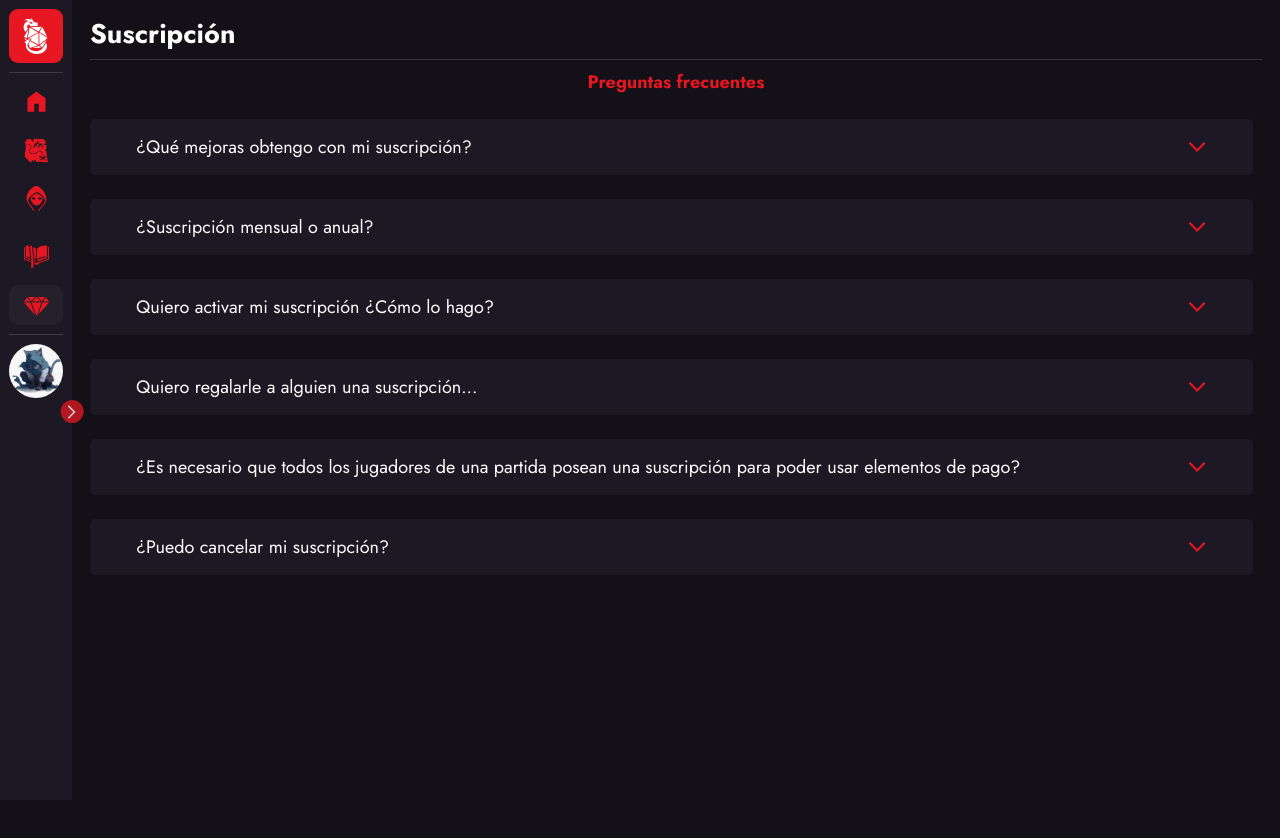
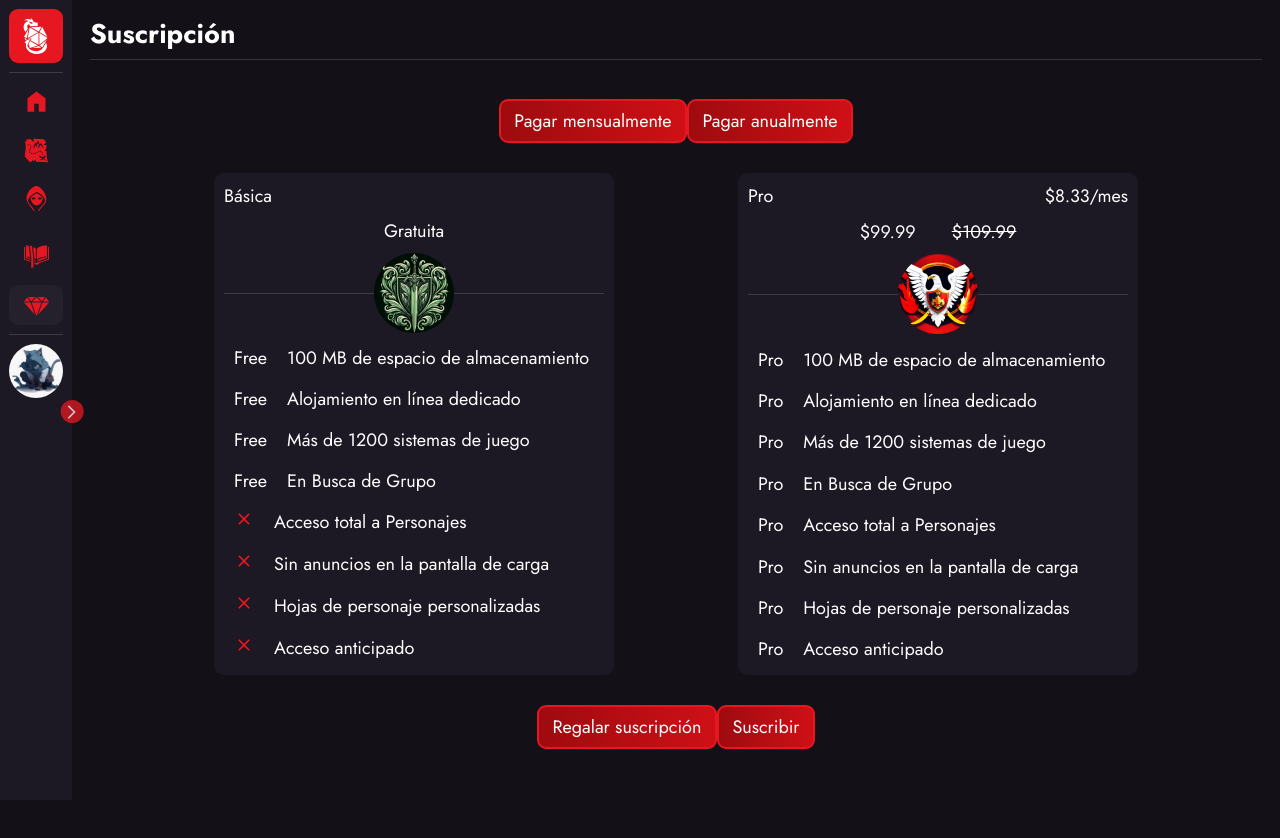
Before and after one commit to proyecto-dnd/frontend, a Next.js app: page /suscription in a window 1280 px wide. Shown: the top 838 px of the page. Built offline with nearby package versions, Linux system fonts and the light colour scheme; sample sign-in values are in the browser's storage.

Commit message:
Agrego cards de suscripcion

```diff
--- a/src/app/(home)/suscription/page.module.css
+++ b/src/app/(home)/suscription/page.module.css
@@ -48,9 +48,93 @@
     margin-top: 20px;
 }
 
+.container {
+    width: 100%;
+    gap: 45px;
+    margin-top: 30px;
+}
+
+.containerBtn {
+    display: flex;
+    width: 100%;
+    justify-content: center;
+    margin-bottom: 30px;
+}
+
+.tarjet {
+    background-color: var(--background-light);
+    width: 400px;
+    padding: 10px;
+    border-radius: var(--border-radius);
+    display: flex;
+    flex-direction: column;
+    justify-content: space-between;
+    gap: 0.5rem;
+}
+
+.invite {
+    padding: 3px 10px;
+}
+
+.btn {
+    display: flex;
+}
+
+.button1 {
+    /*width: 260px;
+    height: 47px;*/
+    font-size: 20px;
+    display: flex;
+    align-items: center;
+}
+
+.button2 {
+    /*width: 260px;
+    height: 47px;*/
+    font-size: 20px;
+    display: flex;
+    align-items: center;
+}
+
+.containerTarjet {
+    display: flex;
+    justify-content: space-evenly;
+    margin: 30px 0;
+}
+
+.p {
+    text-align: left;
+}
+
+.valor {
+    text-align: center;
+}
+
+.valor2 {
+    text-align: center;
+    text-decoration: line-through;
+}
+
+.item {
+    display: flex;
+}
+
+.pro {
+    display: flex;
+    justify-content: space-between;
+}
+
+.valuePro {
+    display: flex;
+    justify-content: center;
+    gap: 2rem;
+}
+
 .list {
     display: flex;
     flex-direction: column;
+    height: 100%;
+    overflow-y: auto;
 }
 
 .list::-webkit-scrollbar {
@@ -69,6 +153,13 @@
     background: #888;
 }
 
+.free,
+.pro {
+    display: flex;
+    align-items: center;
+}
+
+
 @media (min-width: 550px) {
     .title {
         justify-content: flex-start;
--- a/src/app/(home)/suscription/page.tsx
+++ b/src/app/(home)/suscription/page.tsx
@@ -5,6 +5,9 @@ import styles from "./page.module.css";
 import itemsSuscription from "./itemsSuscription";
 import Up from "@/components/icons/ui/Up";
 import Down from "@/components/icons/ui/Down";
+import Button from "@/components/common/buttons/Button";
+import Image from "next/image";
+import Close from "@/components/icons/ui/Close";
 
 const Suscription = () => {
 
@@ -20,6 +23,93 @@ const Suscription = () => {
         });
     };
 
+    const listSuscriptionFree = [
+        {
+            id: 1,
+            icon: "Free",
+            text: "100 MB de espacio de almacenamiento",
+        },
+        {
+            id: 2,
+            icon: "Free",
+            text: "Alojamiento en línea dedicado",
+        },
+        {
+            id: 3,
+            icon: "Free",
+            text: "Más de 1200 sistemas de juego",
+        },
+        {
+            id: 4,
+            icon: "Free",
+            text: "En Busca de Grupo",
+        },
+        {
+            id: 5,
+            icon:  <Close size={"20px"}/>,
+            text: "Acceso total a Personajes",
+        },
+        {
+            id: 6,
+            icon:  <Close size={"20px"}/>,
+            text: "Sin anuncios en la pantalla de carga",
+        },
+        {
+            id: 7,
+            icon:  <Close size={"20px"}/>,
+            text: "Hojas de personaje personalizadas",
+        },
+        {
+            id: 8,
+            icon:  <Close size={"20px"}/>,
+            text: "Acceso anticipado",
+        },
+
+    ]
+    const listSuscriptionPro = [
+        {
+            id: 1,
+            icon: "Pro",
+            text: "100 MB de espacio de almacenamiento",
+        },
+        {
+            id: 2,
+            icon: "Pro",
+            text: "Alojamiento en línea dedicado",
+        },
+        {
+            id: 3,
+            icon: "Pro",
+            text: "Más de 1200 sistemas de juego",
+        },
+        {
+            id: 4,
+            icon: "Pro",
+            text: "En Busca de Grupo",
+        },
+        {
+            id: 5,
+            icon: "Pro",
+            text: "Acceso total a Personajes",
+        },
+        {
+            id: 6,
+            icon: "Pro",
+            text: "Sin anuncios en la pantalla de carga",
+        },
+        {
+            id: 7,
+            icon: "Pro",
+            text: "Hojas de personaje personalizadas",
+        },
+        {
+            id: 8,
+            icon: "Pro",
+            text: "Acceso anticipado",
+        },
+
+    ]
+
     return (
         <section className={styles.list}>
             <section className={styles.header}>
@@ -28,6 +118,97 @@ const Suscription = () => {
                 </div>
             </section>
             <hr />
+            <section className={styles.container}>
+                <div className={styles.containerBtn}>
+                    <Button className={styles.button1} >
+                        Pagar mensualmente
+                    </Button>
+                    <Button className={styles.button2} >
+                        Pagar anualmente
+                    </Button>
+                </div>
+                <div className={styles.containerTarjet}>
+                    <div className={styles.tarjet}>
+                        <p className={styles.p}>
+                            Básica
+                        </p>
+                        <p className={styles.valor}>
+                            Gratuita
+                        </p>
+                        <div className={styles.pro}>
+                            <hr />
+                            <Image
+                                src={"/assets/home/suscription/free.png"}
+                                alt={"freeImg"}
+                                width={80}
+                                height={80}
+                            />
+                            <hr />
+                        </div>
+                        {listSuscriptionFree.map((item, index) => (
+                            <div key={index} className={styles.item}>
+                                <div className={styles.invite}>{item.icon} </div>
+                                <div className={styles.invite}>{item.text} </div>
+                            </div>
+                        ))}
+                    </div>
+                    <div className={styles.tarjet}>
+                        <div className={styles.pro}>
+                            <p className={styles.p}>
+                                Pro
+                            </p>
+                            <p className={styles.p}>
+                                $8.33/mes
+                            </p>
+                        </div>
+                        <div className={styles.valuePro} >
+                            <p className={styles.valor}>
+                                $99.99
+                            </p>
+                            <p className={styles.valor2}>
+                                $109.99
+                            </p>
+                        </div>
+                        <div className={styles.pro}>
+                            <hr />
+                            <Image
+                                src={"/assets/home/suscription/pro.png"}
+                                alt={"proImg"}
+                                width={80}
+                                height={80}
+                            />
+                            <hr />
+                        </div>
+                        {listSuscriptionPro.map((item, index) => (
+                            <div key={index} className={styles.item}>
+                                <div className={styles.invite}>{item.icon} </div>
+                                <div className={styles.invite}>{item.text} </div>
+                            </div>
+                        ))}
+                    </div>
+                </div>
+                <div className={styles.containerBtn}>
+                    <Button className={styles.button1} >
+                        Regalar suscripción
+                    </Button>
+                    <Button className={styles.button2} >
+                        Suscribir
+                    </Button>
+                </div>
+            </section>
+
+
+
+
+
+
+
+
+
+
+
+
+
 
             <div className={styles.titleMain}>
                 <h4>Preguntas frecuentes</h4>
```
Also changed, not shown: public/assets/home/suscription/free.png (added), public/assets/home/suscription/pro.png (added).
